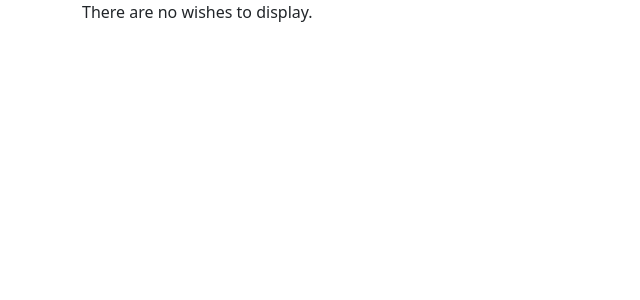
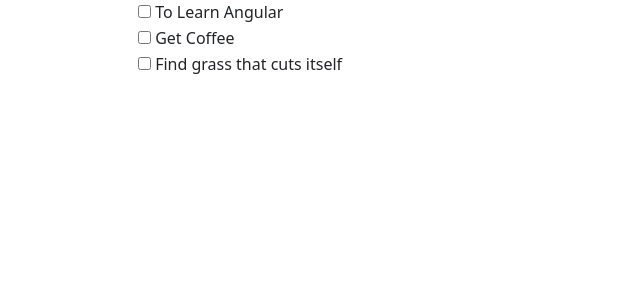
Before and after one commit to Mhretaab/wishlist, an Angular app: page / in a window 1280 px wide. Shown: the top 300 px of the page, without its empty margins (0-640 px from the left). Built offline with nearby package versions, Linux system fonts and the light colour scheme.

Commit message:
used ng-template to show and hide element

```diff
--- a/src/app/app.component.html
+++ b/src/app/app.component.html
@@ -1,8 +1,11 @@
 <div class="container">
-  <div *ngIf="wishes.length === 0">
+  <div *ngIf="wishes.length === 0; then noItems else showItems"></div>
+
+  <ng-template #noItems>
     There are no wishes to display.
-  </div>
+  </ng-template>
 
+  <ng-template #showItems>
     <ul class="wish-list">
       <li *ngFor="let wish of wishes">
         <div class="form-check">
@@ -12,4 +15,5 @@
         </div>
       </li>
     </ul>
+  </ng-template>
 </div>
--- a/src/app/app.component.ts
+++ b/src/app/app.component.ts
@@ -12,9 +12,9 @@
 })
 export class AppComponent {
   wishes: WishItem[] = [
-    // new WishItem('To Learn Angular'),
-    // new WishItem('Get Coffee', true),
-    // new WishItem('Find grass that cuts itself')
+    new WishItem('To Learn Angular'),
+    new WishItem('Get Coffee', true),
+    new WishItem('Find grass that cuts itself')
   ];
   title = 'wishlist';
 }
```
Lines whose indentation alone changed are shown as unchanged.
